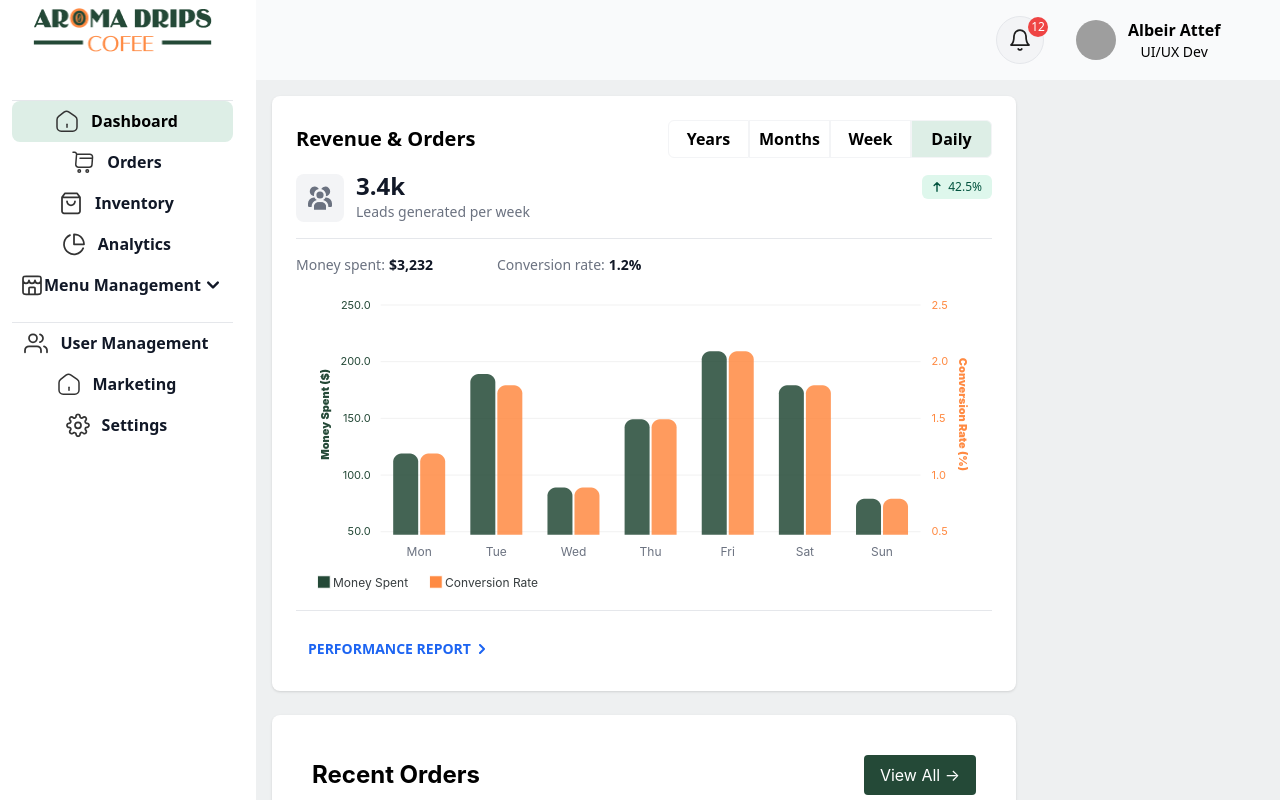
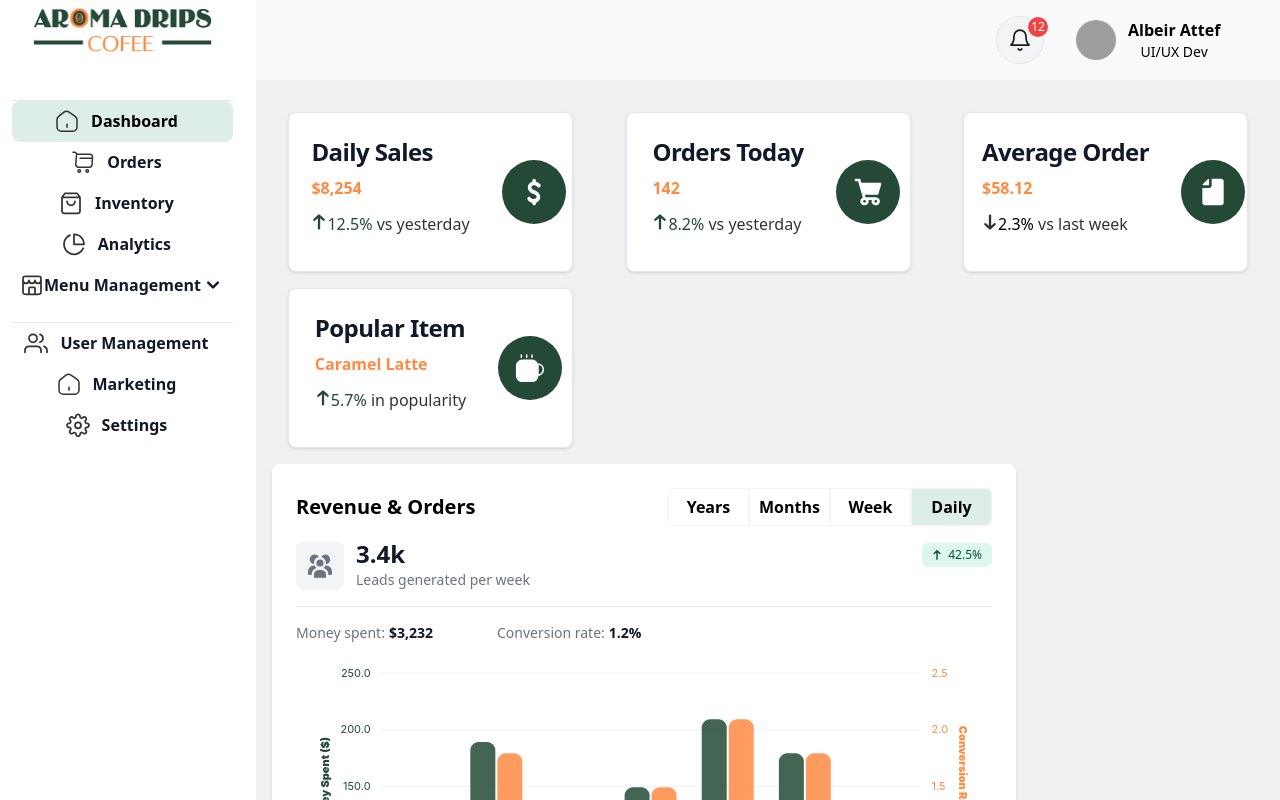
Before and after one commit to MazenUcef/aroma-dashboard-template-, a React (Vite) app: page / in a window 1280 px wide. Shown: the top 800 px of the page. Built offline with nearby package versions, Linux system fonts and the light colour scheme; grey boxes are pictures that could not be loaded.

Commit message:
Cards Hot Fix

```diff
--- a/src/pages/Home.tsx
+++ b/src/pages/Home.tsx
@@ -1,39 +1,40 @@
-
-import ColumnChart from "../components/ColumnChart"
-import CustomerActivityFeed from "../components/CustomerActivityFeed"
-import LowStockComp from "../components/LowStockComp"
-import RecentOrdersTable from "../components/RecentOrdersTable"
-import coffeBean from '../assets/images/coffe-beans.png'
-import coffeCups from '../assets/images/coffe-cups.png'
-import caramel from '../assets/images/caramel.png'
+import ColumnChart from "../components/ColumnChart";
+import CustomerActivityFeed from "../components/CustomerActivityFeed";
+import LowStockComp from "../components/LowStockComp";
+import RecentOrdersTable from "../components/RecentOrdersTable";
+import coffeBean from "../assets/images/coffe-beans.png";
+import coffeCups from "../assets/images/coffe-cups.png";
+import caramel from "../assets/images/caramel.png";
+import Cards from "../Components/Cards";
 
 const Home = () => {
   const lowStockList = [
     {
       image: coffeBean, // Replace with actual image URLs
       name: "Arabica Coffee Beans",
-            count: 3
+      count: 3,
     },
     {
       image: coffeCups,
       name: "Vanilla Syrup",
-            count: 5
+      count: 5,
     },
     {
       image: caramel,
       name: "To-Go Cups (Large)",
-            count: 1
+      count: 1,
     },
     {
       image: caramel,
       name: "To-Go Cups (Large)",
-            count: 4
-        }
+      count: 4,
+    },
   ];
 
   return (
     <div>
       <div className="p-4">
+        <Cards />
         <ColumnChart
           title="Performance"
           value="3.4k"
@@ -46,12 +47,10 @@ const Home = () => {
         />
         <RecentOrdersTable />
         <CustomerActivityFeed />
-                <LowStockComp
-                    list={lowStockList}
-                />
+        <LowStockComp list={lowStockList} />
       </div>
     </div>
-    )
-}
+  );
+};
 
 export default Home;
```
Lines whose indentation alone changed are shown as unchanged.
